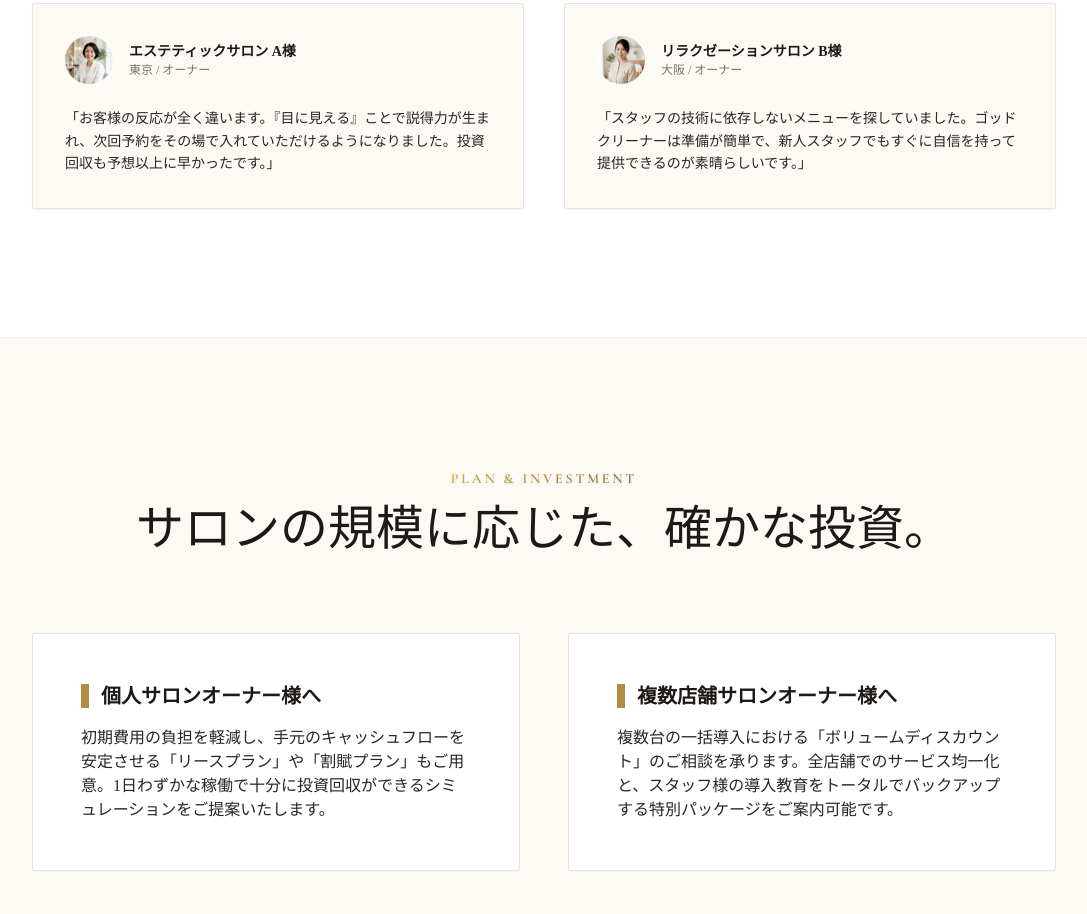
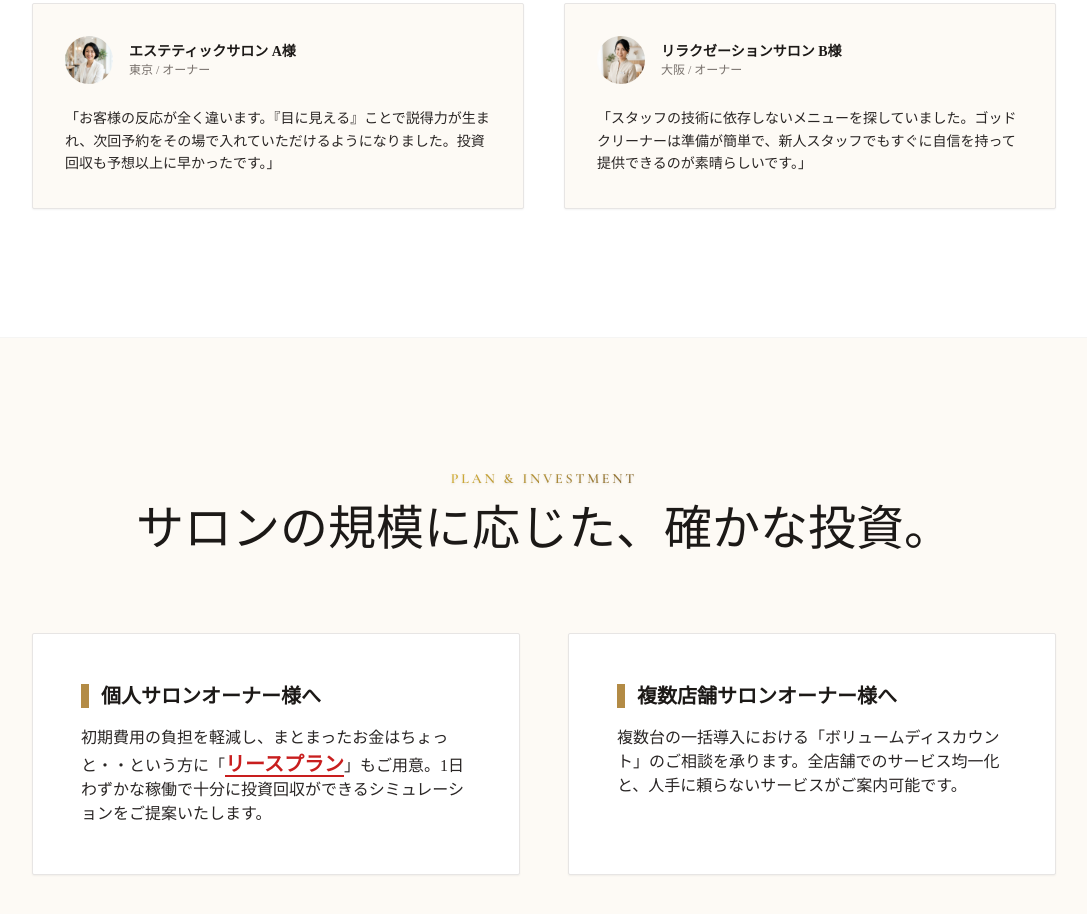
Before and after one commit to kazuchika121/GC-prom-page, a plain HTML site: page index.html in a window 1280 px wide. Shown: the part 3974-4888 px from the top of the page, without its empty margins (96-1183 px from the left). Drawn offline with nearby package versions, Linux system fonts and the light colour scheme.

Commit message:
Update index.html

```diff
--- a/index.html
+++ b/index.html
@@ -257,7 +257,7 @@
                 </div>
                 <div class="glass-panel p-10 rounded-sm fade-in-up transition-transform hover:-translate-y-2" style="transition-delay: 0.2s;">
                     <div class="text-[#8a6d3b] text-4xl mb-6 font-en italic font-bold">03</div>
-                    <h4 class="text-xl text-stone-900 font-bold mb-4">属人化からの脱却</h4>
+                    <h4 class="text-xl text-stone-900 font-bold mb-4">専門の知識不要！</h4>
                     <p class="text-stone-800 font-normal text-sm leading-relaxed">
                         スタッフの技術レベルに左右されない安定したサービス品質。準備も簡単で、サロンの貴重なリソースを奪いません。
                     </p>
@@ -328,7 +328,7 @@
                         個人サロンオーナー様へ
                     </h4>
                     <p class="text-stone-800 font-normal text-sm md:text-base leading-loose text-justify md:text-left">
-                        初期費用の負担を軽減し、手元のキャッシュフローを安定させる「リースプラン」や「割賦プラン」もご用意。1日わずかな稼働で十分に投資回収ができるシミュレーションをご提案いたします。
+                        初期費用の負担を軽減し、まとまったお金はちょっと・・という方に「<strong class="text-[#c81e1e] text-lg md:text-xl font-bold border-b-2 border-[#c81e1e]">リースプラン</strong>」もご用意。1日わずかな稼働で十分に投資回収ができるシミュレーションをご提案いたします。
                     </p>
                 </div>
                 <div class="p-8 md:p-12 bg-white rounded-sm border border-stone-200 shadow-sm">
@@ -337,7 +337,7 @@
                         複数店舗サロンオーナー様へ
                     </h4>
                     <p class="text-stone-800 font-normal text-sm md:text-base leading-loose text-justify md:text-left">
-                        複数台の一括導入における「ボリュームディスカウント」のご相談を承ります。全店舗でのサービス均一化と、スタッフ様の導入教育をトータルでバックアップする特別パッケージをご案内可能です。
+                        複数台の一括導入における「ボリュームディスカウント」のご相談を承ります。全店舗でのサービス均一化と、人手に頼らないサービスがご案内可能です。
                     </p>
                 </div>
             </div>
```
